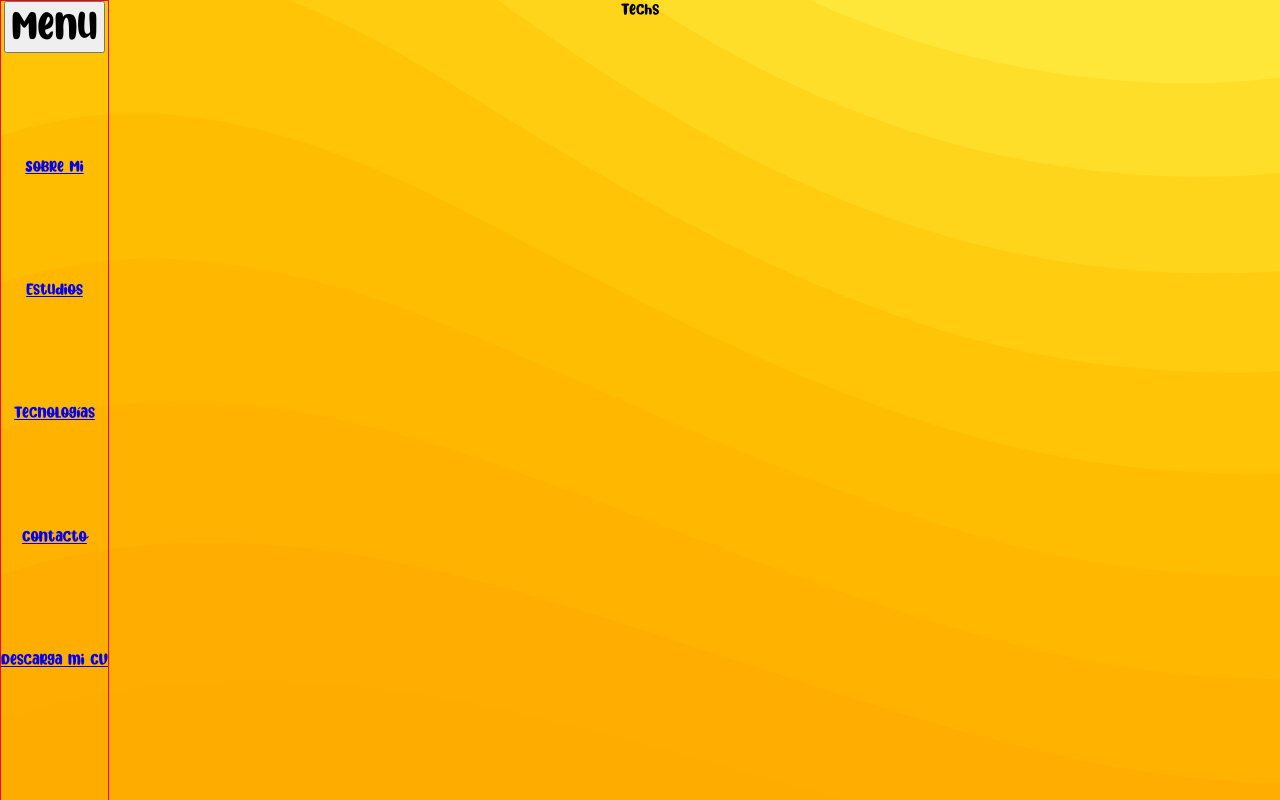
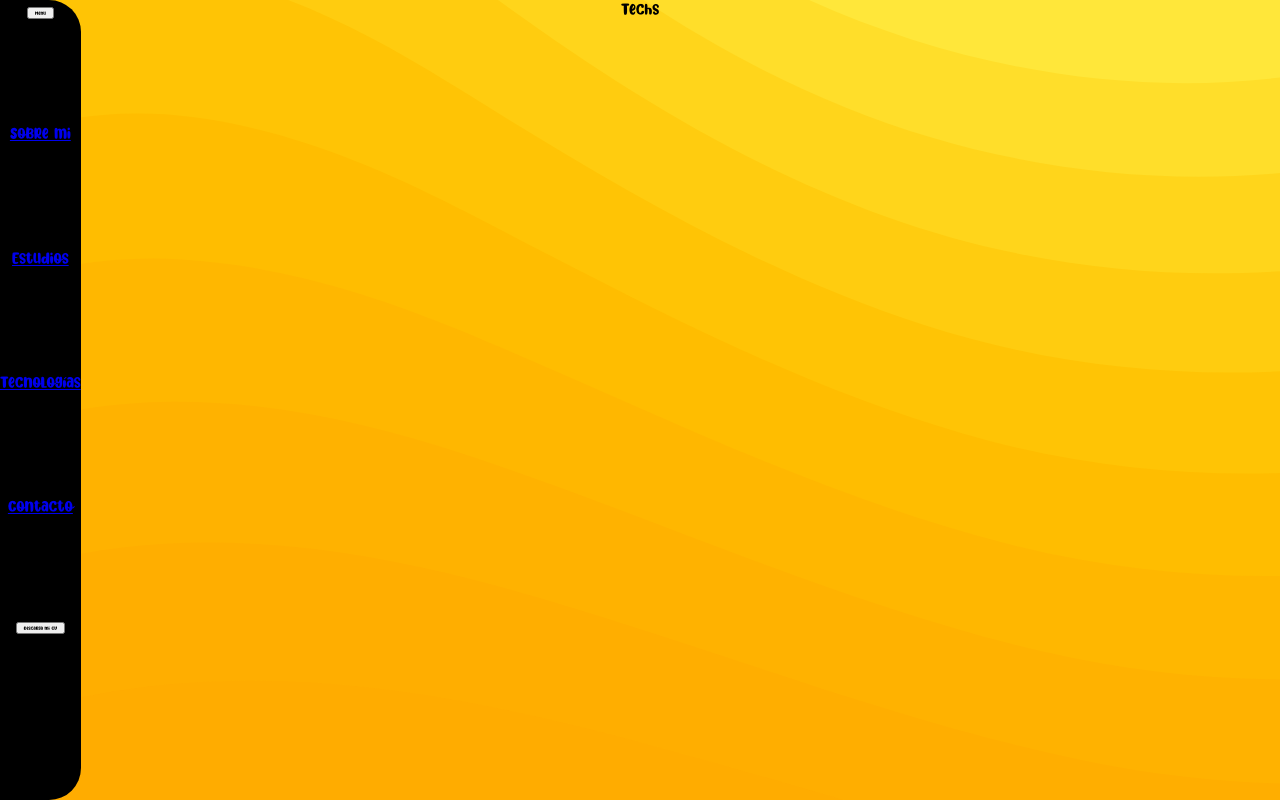
Before and after one commit to catalfacu/portfolio-facundo, a React (Vite) app: page /techs in a window 1280 px wide. Built offline with nearby package versions, Linux system fonts and the light colour scheme.

Commit message:
Enrutamiento de la navBar

```diff
--- a/src/components/navBar/NavBar.jsx
+++ b/src/components/navBar/NavBar.jsx
@@ -1,19 +1,17 @@
 import React from 'react';
 import styles from './NavBar.module.css';
 import {NavLink} from 'react-router-dom';
-
-
 
 function navBar() {
   return (
     <div className={styles.container}>
       <button>Menu</button>
       <nav className={styles.navbar}>
-        <NavLink>Sobre Mi</NavLink>
-        <NavLink>Estudios</NavLink>
-        <NavLink>Tecnologías</NavLink>
-        <NavLink>Contacto</NavLink>
-        <NavLink>Descarga mi CV</NavLink>
+        <NavLink to="/aboutme">Sobre mi</NavLink>
+        <NavLink to="/studies">Estudios</NavLink>
+        <NavLink to="/techs">Tecnologías</NavLink>
+        <NavLink to="/contact">Contacto</NavLink>
+        <button>Descarga mi CV</button>
       </nav>
     </div>
   )
--- a/src/components/navBar/NavBar.module.css
+++ b/src/components/navBar/NavBar.module.css
@@ -1,8 +1,10 @@
 .container{
-    border: 1px solid red;
+    border: transparent;
+    border-radius: 0 2rem 2rem 0;
     width: fit-content;
     height: 100vh;
     position: fixed;
+    background-color: black;
 }
 
 .navbar{
@@ -12,3 +14,7 @@
     justify-content: space-evenly;
     align-items: center;
 }
+
+.container button{
+    font-size: 5px;
+}
```
